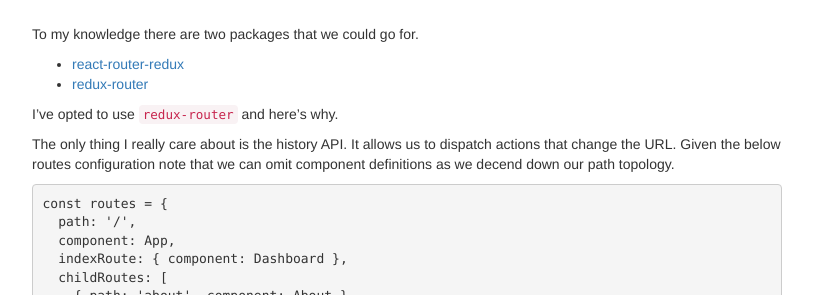
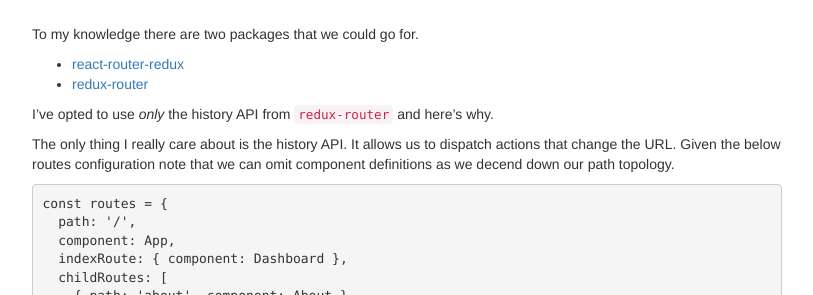
Before and after one commit to leidegre/leidegre.github.com, a Jekyll site: the page built from _posts/2016-03-24-redux-react-router.md, in a window 1280 px wide. Shown: the part 183-478 px from the top of the page, without its empty margins (38-851 px from the left). Built offline with Jekyll 4.4.1, drawn with Linux system fonts in a browser that asks for light colours; nearby versions of some CDN libraries.

Commit message:
Update 2016-03-24-redux-react-router.md

```diff
--- a/_posts/2016-03-24-redux-react-router.md
+++ b/_posts/2016-03-24-redux-react-router.md
@@ -9,7 +9,7 @@ To my knowledge there are two packages that we could go for.
 * [react-router-redux](https://github.com/reactjs/react-router-redux)
 * [redux-router](https://github.com/acdlite/redux-router)
 
-I've opted to use `redux-router` and here's why.
+I've opted to use *only* the history API from `redux-router` and here's why.
 
 The only thing I really care about is the history API. It allows us to dispatch actions that change the URL. Given the below routes configuration note that we can omit component definitions as we decend down our path topology.
 
```
